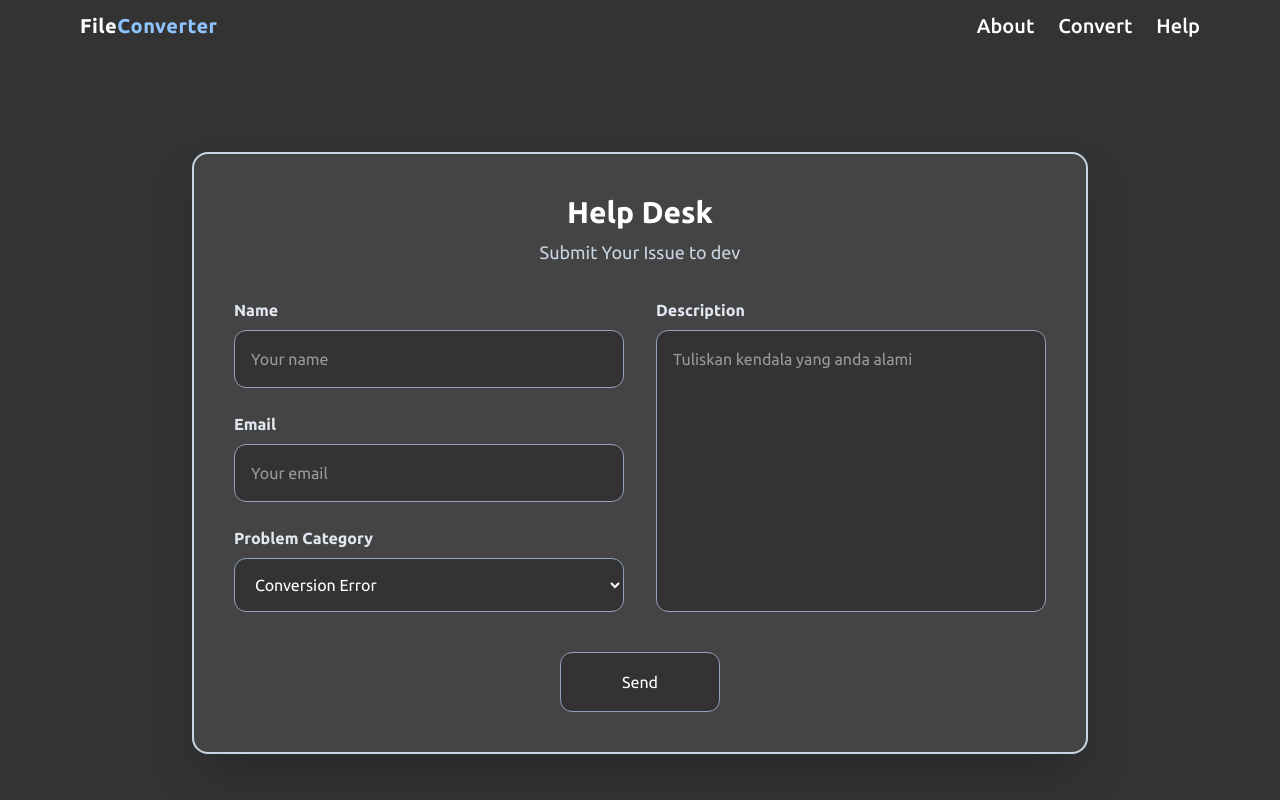
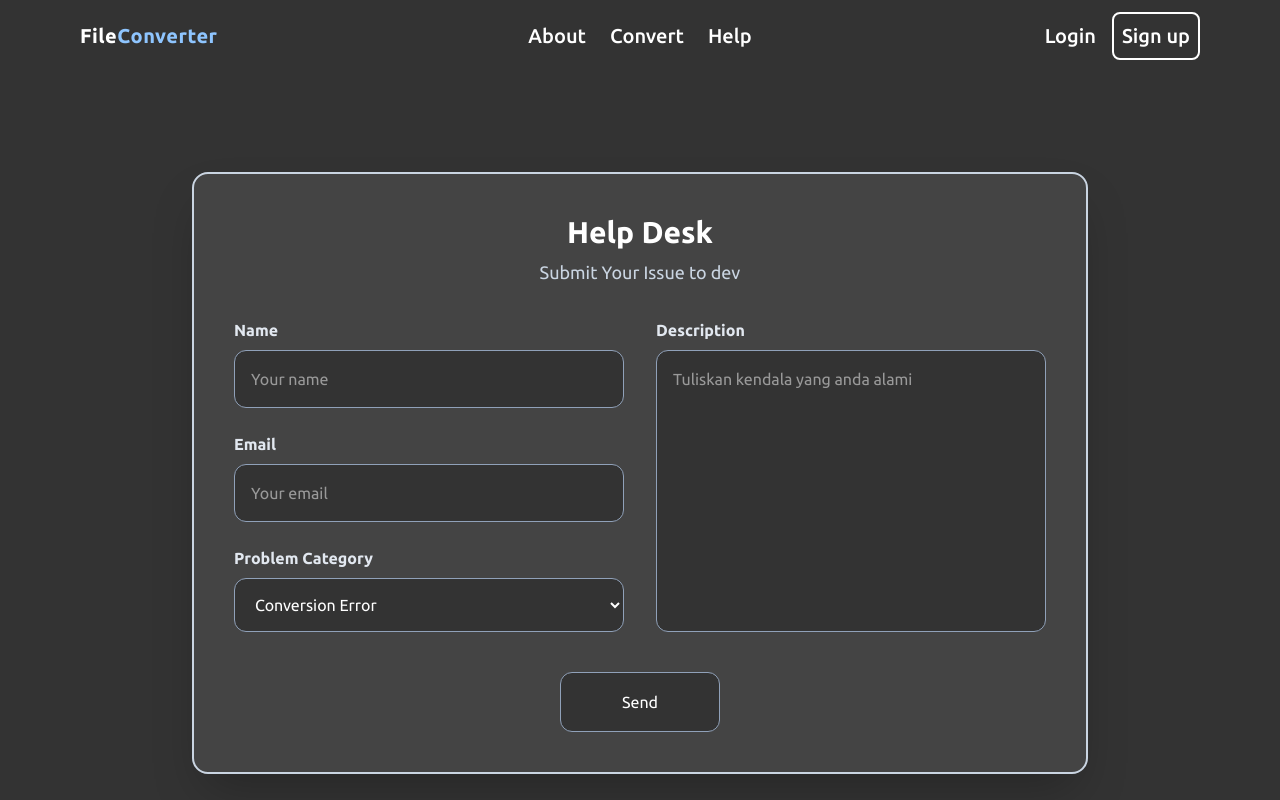
Before and after one commit to Carmeloanthony1/File-Converter, a React (Vite) app in the folder client/: page /help in a window 1280 px wide. Shown: the top 800 px of the page. Built offline with nearby package versions, Linux system fonts and the light colour scheme.

Commit message:
fix: merapihkan design untuk desktop

```diff
--- a/client/src/components/Navbar.jsx
+++ b/client/src/components/Navbar.jsx
@@ -5,7 +5,7 @@ const Navbar = () => {
     const [isOpen, setIsOpen] = useState(false);
     return (
         <nav className="bg-[#333] text-white sticky top-0 z-50">
-            <div className="max-w-6xl mx-auto px-4 py-3 flex items-center justify-between">
+            <div className="max-w-6xl mx-auto px-4 py-3 flex items-center justify-between relative">
                 <Link to="/" className="text-xl font-bold tracking-wide text-white"> File
                     <span className="text-blue-300">Converter</span>
                 </Link>
@@ -17,10 +17,14 @@ const Navbar = () => {
                     </svg>
                 </button>
                 {/* Buat desktop navbarnya*/}
-                <div className="hidden md:flex items-center text-white space-x-6 font-medium text-xl">
+                <div className="hidden md:flex items-center text-white space-x-6 font-medium text-xl absolute left-1/2 -translate-x-1/2">
                     <Link to="/" className='hover:text-blue-300 transition'>About</Link>
                     <Link to="/convert" className='hover:text-blue-300 transition'>Convert</Link>
                     <Link to="/help" className='hover:text-blue-300 transition'>Help</Link>
+                </div>
+                <div className="hidden md:flex items-center space-x-4 z-10 text-xl font-medium">
+                    <button className="cursor-pointer hover:text-blue-300">Login</button>
+                    <button className="border-2 border-white p-2 rounded-lg bg-transparent text-white cursor-pointer hover:bg-white hover:text-[#333]">Sign up</button>
                 </div>
             </div>
             {isOpen && ( //biar nanti pas di pencet menunya, dia ga nutupin
```
